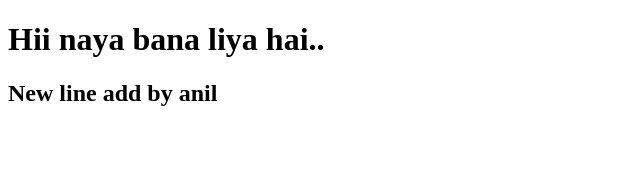
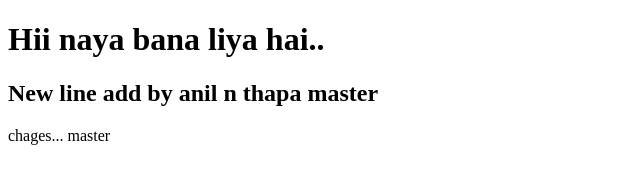
Before and after one commit to thapatechnical/thapaanilgit, a plain HTML site: page index.html in a window 1280 px wide. Shown: the whole page, without its empty margins (0-640 px from the left). Drawn offline with Linux system fonts and the light colour scheme.

Commit message:
two line ad

```diff
--- a/index.html
+++ b/index.html
@@ -6,7 +6,9 @@
 <body>
 
 	<h1> Hii naya bana liya hai..</h1>
-	<h2> New line add by anil</h2>
+	<h2> New line add by anil n thapa master</h2>
+
+	<p>chages... master</p>
 
 </body>
 </html>
```
